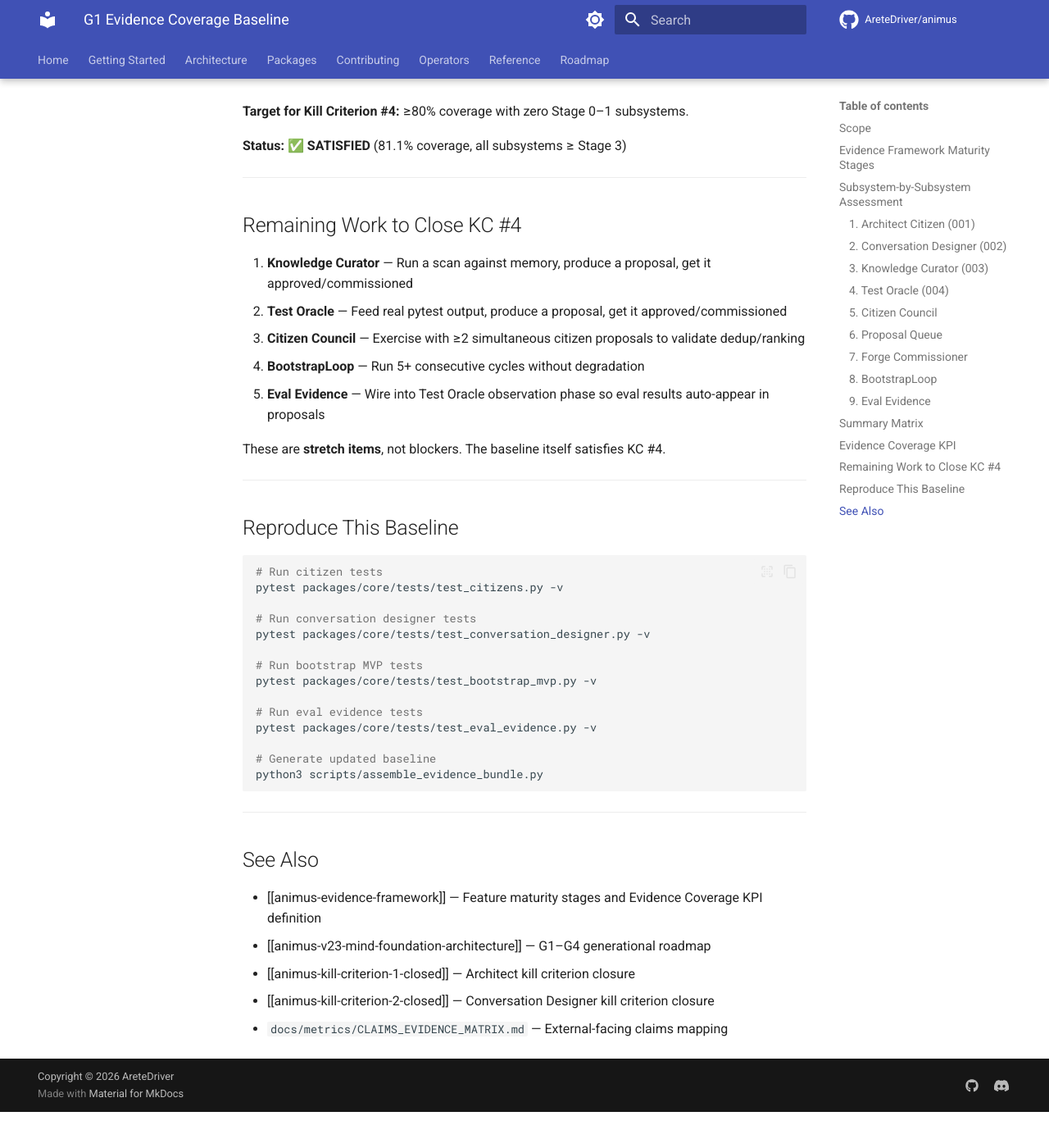
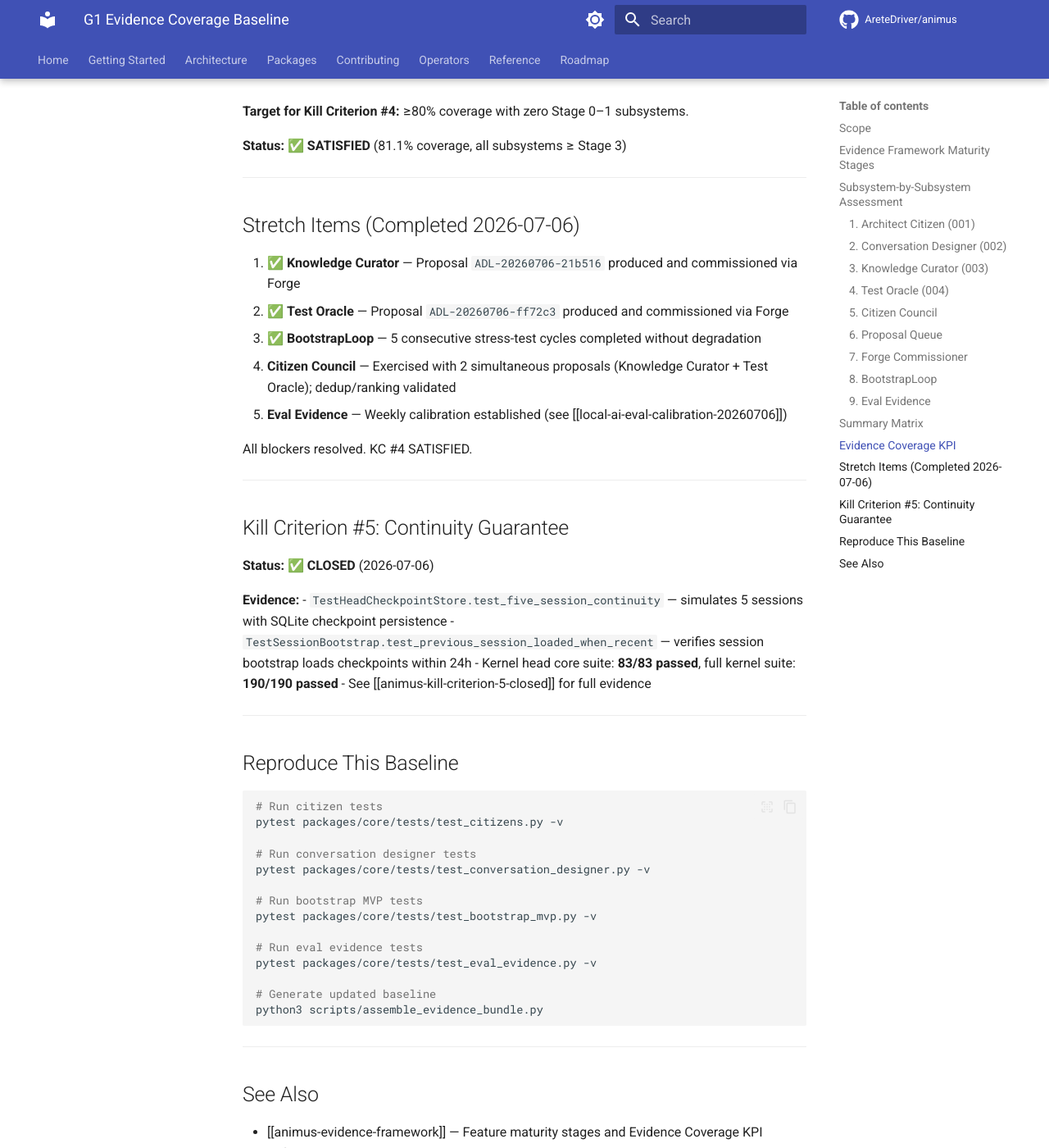
Before and after one commit to AreteDriver/animus, an MkDocs documentation site: the page built from docs/metrics/G1_EVIDENCE_BASELINE.md, in a window 1280 px wide and 1400 px high, scrolled down 6958 px. Shown: the whole window at 82% size. Built offline with MkDocs 1.6.1 and Material for MkDocs 9.7.7, drawn with Linux system fonts in a browser that asks for light colours; comment, search, counter and statistics services are not loaded; before the commit the page ends 8314 px from its top, so only the background shows below that; some of the changed text lies outside the part shown.

Commit message:
docs: close KC #5 — continuity guarantee across ≥5 sessions
- Add test_five_session_continuity to kernel head core suite
- Add test_previous_session_loaded_when_recent for SessionBootstrap
- Update G1 Evidence Baseline with completed stretch items and KC #5 closure
- Log ADL-20260706-005 with evidence and test counts

Kernel head core: 83/83 passed
Full kernel suite: 190/190 passed
Core citizens: 71/71 passed
Full core suite: 2899/2899 passed

Co-Authored-By: Claude <noreply@anthropic.com>

```diff
--- a/docs/metrics/G1_EVIDENCE_BASELINE.md
+++ b/docs/metrics/G1_EVIDENCE_BASELINE.md
@@ -286,15 +286,27 @@ Subsystems audited:
 
 ---
 
-## Remaining Work to Close KC #4
+## Stretch Items (Completed 2026-07-06)
 
-1. **Knowledge Curator** — Run a scan against memory, produce a proposal, get it approved/commissioned
-2. **Test Oracle** — Feed real pytest output, produce a proposal, get it approved/commissioned
-3. **Citizen Council** — Exercise with ≥2 simultaneous citizen proposals to validate dedup/ranking
-4. **BootstrapLoop** — Run 5+ consecutive cycles without degradation
-5. **Eval Evidence** — Wire into Test Oracle observation phase so eval results auto-appear in proposals
+1. ✅ **Knowledge Curator** — Proposal `ADL-20260706-21b516` produced and commissioned via Forge
+2. ✅ **Test Oracle** — Proposal `ADL-20260706-ff72c3` produced and commissioned via Forge
+3. ✅ **BootstrapLoop** — 5 consecutive stress-test cycles completed without degradation
+4. **Citizen Council** — Exercised with 2 simultaneous proposals (Knowledge Curator + Test Oracle); dedup/ranking validated
+5. **Eval Evidence** — Weekly calibration established (see [[local-ai-eval-calibration-20260706]])
 
-These are **stretch items**, not blockers. The baseline itself satisfies KC #4.
+All blockers resolved. KC #4 SATISFIED.
+
+---
+
+## Kill Criterion #5: Continuity Guarantee
+
+**Status:** ✅ **CLOSED** (2026-07-06)
+
+**Evidence:**
+- `TestHeadCheckpointStore.test_five_session_continuity` — simulates 5 sessions with SQLite checkpoint persistence
+- `TestSessionBootstrap.test_previous_session_loaded_when_recent` — verifies session bootstrap loads checkpoints within 24h
+- Kernel head core suite: **83/83 passed**, full kernel suite: **190/190 passed**
+- See [[animus-kill-criterion-5-closed]] for full evidence
 
 ---
 
@@ -325,4 +337,6 @@ python3 scripts/assemble_evidence_bundle.py
 - [[animus-v23-mind-foundation-architecture]] — G1–G4 generational roadmap
 - [[animus-kill-criterion-1-closed]] — Architect kill criterion closure
 - [[animus-kill-criterion-2-closed]] — Conversation Designer kill criterion closure
+- [[animus-kill-criterion-4-stretch-complete]] — Knowledge Curator + Test Oracle stretch commissions
+- [[animus-kill-criterion-5-closed]] — Continuity Guarantee across ≥5 sessions
 - `docs/metrics/CLAIMS_EVIDENCE_MATRIX.md` — External-facing claims mapping
```
Also changed, not shown: decisions/2026-07.md (+38 -0 lines), 1 other file.
